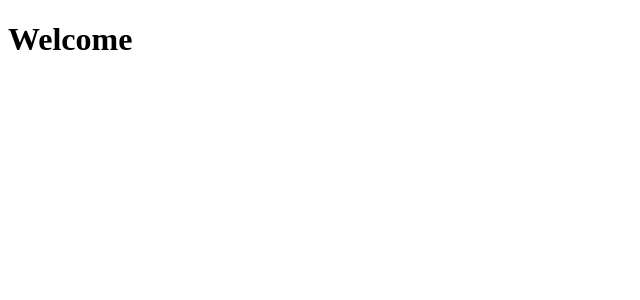
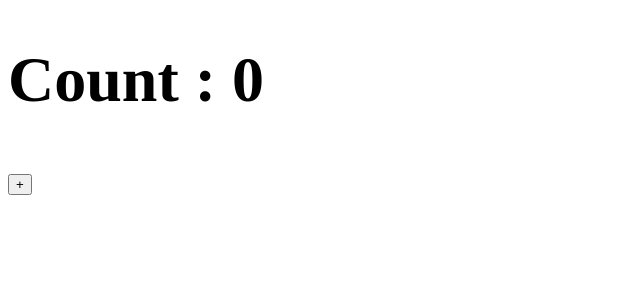
Before and after one commit to nymul-islam-moon/react-anisul-islam, a React (Create React App) app: page / in a window 1280 px wide. Shown: the top 300 px of the page, without its empty margins (0-640 px from the left). Built offline with nearby package versions, Linux system fonts and the light colour scheme.

Commit message:
USEEFFECT initialized and uses of it and how it works on the console example

```diff
--- a/src/App.js
+++ b/src/App.js
@@ -6,11 +6,12 @@ import React from 'react';
 /**
  * Component Section | main branch
  */
+import UseEffectExample from "./HOOKS/useEffect/UseEffectExample";
 
 const App = () => {
      return (
          <div>
-             <h1>Welcome</h1>
+             <h1><UseEffectExample /></h1>
          </div>
      );
 };
--- /dev/null
+++ b/src/HOOKS/useEffect/UseEffectExample.js
@@ -0,0 +1,34 @@
+import React, {useEffect, useState} from "react";
+
+const useEffectExample = () => {
+
+    const [count, setCount] = useState(0);
+
+    /**
+     * Increase count value by 1
+     * optional part, " For like this small method we can use anonymous method on the button! "
+     */
+    // const handleCount = ( e ) => {
+    //     setCount( count => count + 1 );
+    // }
+
+    /**
+     * Uses of useEffect() method
+     * this method is like useState method but condition is this method must contain one anonymous method.
+     * this method use for sideeffect or data fetch or DOM change.
+     * It runs all time when the return value is rendered
+     */
+    useEffect(() => {
+        console.log('UseEffect');
+    });
+
+    return (
+        <div>
+            {console.log('rendering..')}
+            <h1>Count : {count}</h1>
+            <button onClick={ () => { setCount(count => count + 1 ) } }>+</button>
+        </div>
+    )
+}
+
+export default useEffectExample;
```
